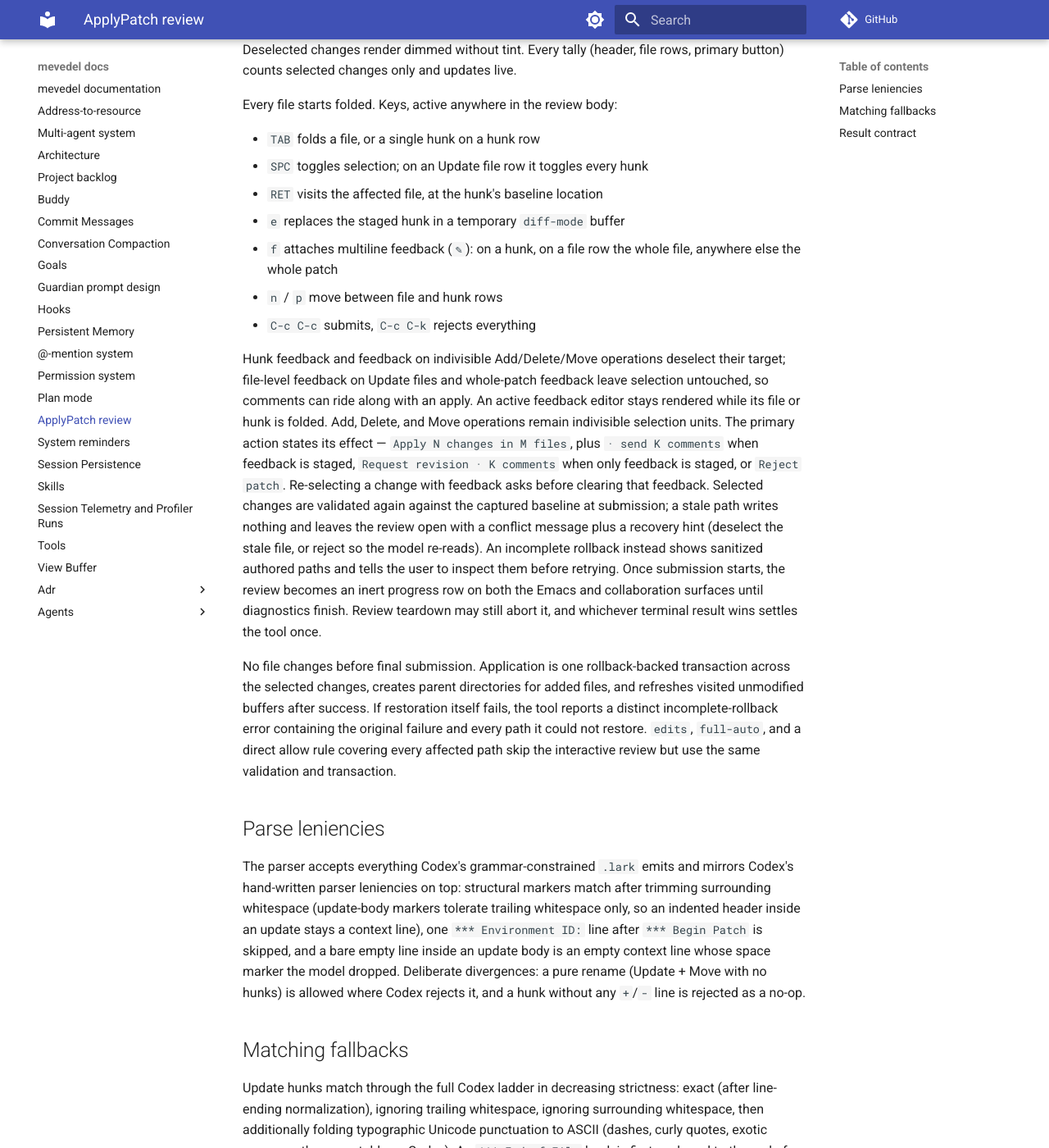
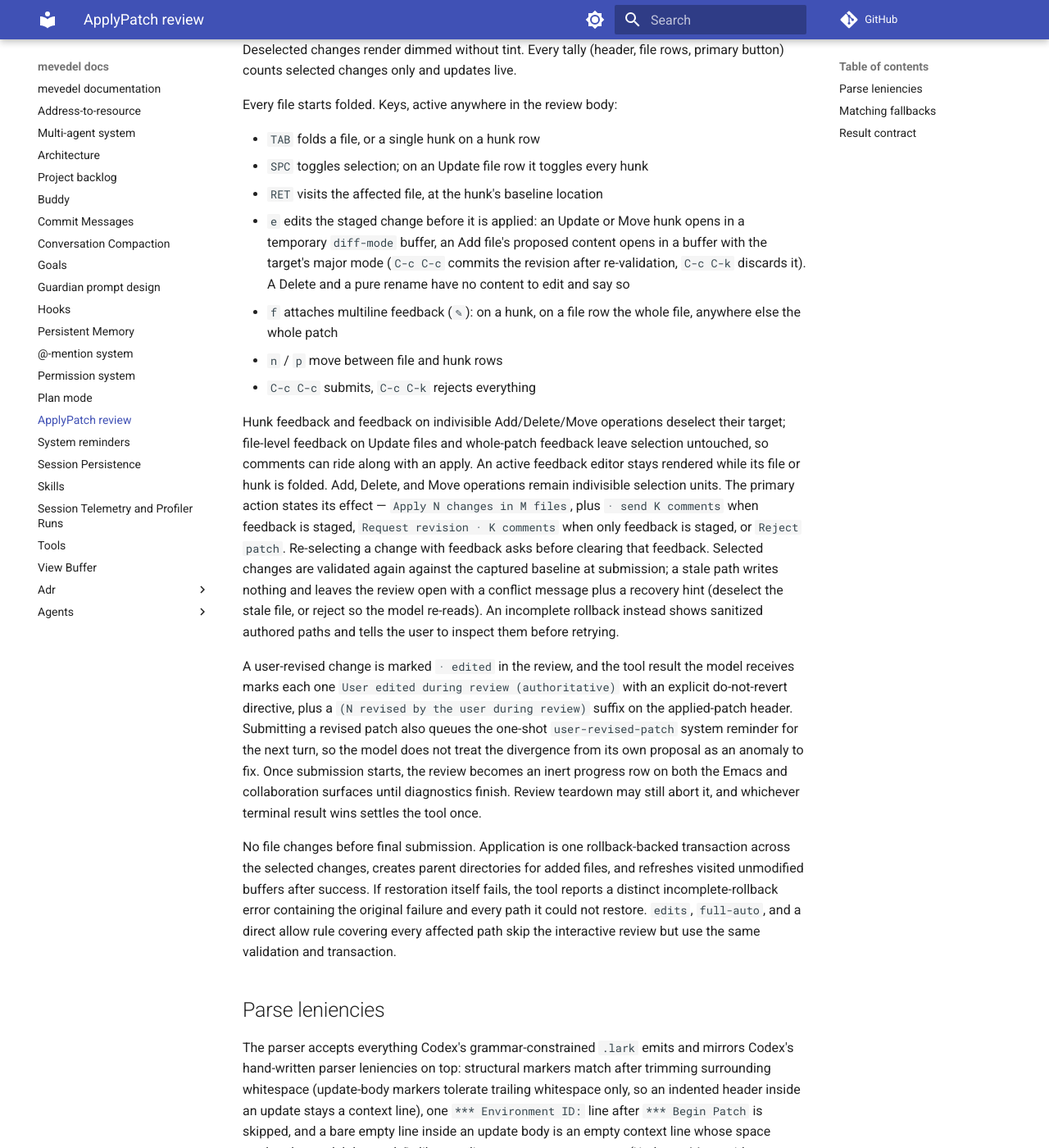
Before and after one commit to FrauH0lle/mevedel, an MkDocs documentation site: the page built from docs/preview.md, in a window 1280 px wide and 1400 px high, scrolled down 781 px. Shown: the whole window at 82% size. Built offline with MkDocs 1.6.1 and Material for MkDocs 9.7.7, drawn with Linux system fonts in a browser that asks for light colours; comment, search, counter and statistics services are not loaded.

Commit message:
feat(patch)!: Make review edits editable everywhere and revert-proof
The user revised an approved hunk during review and the model treated
the divergence from its own proposal as an anomaly: it re-read the
file, declared the applied result "unexpected", and proposed a patch
reverting the user's change.  The only marker in the tool result was
"Modified (authoritative)", a label that names neither the author of
the change nor the stance to take toward it.

The result now says what it means.  Every applied change the user
revised is reported as "User edited during review (authoritative)"
with the directive not to revert it, the applied-patch header carries
"(N revised by the user during review)", and submitting a revised
patch queues the new one-shot `user-revised-patch' reminder so the
next turn repeats the directive even if the model skims the result.

`e' also works on every operation kind now, from the base review map
instead of the hunk rows alone -- pressing it used to fall through to
`self-insert-command' and yield "Text is read-only" anywhere the hunk
map did not reach:

* An Update or Move hunk opens in the diff edit buffer (Move hunks
carry a dedicated edit-target property so per-hunk selection stays
impossible on whole-operation kinds).
* An Add file's proposed content opens in a buffer with the target's
major mode; committing re-validates through the planned-changes gate
and marks the operation revised, shown as "· edited" on its row.
* A Delete and a pure rename say they have no content to edit.

`mevedel-patch-review-edit-hunk' is renamed to
`mevedel-patch-review-edit'; the edit buffer binds its locals after
the major-mode call, which had been killing them.

* mevedel-reminders.el: `mevedel-reminders-make-user-revised-patch',
a `text' recipe contract, and the schema entry.
* mevedel-tool-patch.el: result wording, revised-count helper.
* mevedel-patch-review.el: edit dispatcher, Add content editing,
reminder queueing on submit.
* docs/preview.md, docs/reminders.md: both surfaces documented.

```diff
--- a/docs/preview.md
+++ b/docs/preview.md
@@ -43,7 +43,11 @@ Every file starts folded. Keys, active anywhere in the review body:
 - `TAB` folds a file, or a single hunk on a hunk row
 - `SPC` toggles selection; on an Update file row it toggles every hunk
 - `RET` visits the affected file, at the hunk's baseline location
-- `e` replaces the staged hunk in a temporary `diff-mode` buffer
+- `e` edits the staged change before it is applied: an Update or Move hunk
+  opens in a temporary `diff-mode` buffer, an Add file's proposed content
+  opens in a buffer with the target's major mode (`C-c C-c` commits the
+  revision after re-validation, `C-c C-k` discards it). A Delete and a
+  pure rename have no content to edit and say so
 - `f` attaches multiline feedback (`✎`): on a hunk, on a file row the whole
   file, anywhere else the whole patch
 - `n` / `p` move between file and hunk rows
@@ -63,6 +67,14 @@ path writes nothing and leaves the review open with a conflict message plus
 a recovery hint (deselect the stale file, or reject so the model re-reads).
 An incomplete rollback instead shows sanitized authored paths and tells the
 user to inspect them before retrying.
+
+A user-revised change is marked `· edited` in the review, and the tool
+result the model receives marks each one `User edited during review
+(authoritative)` with an explicit do-not-revert directive, plus a
+`(N revised by the user during review)` suffix on the applied-patch
+header. Submitting a revised patch also queues the one-shot
+`user-revised-patch` system reminder for the next turn, so the model does
+not treat the divergence from its own proposal as an anomaly to fix.
 Once submission starts, the review becomes an inert progress row on both the
 Emacs and collaboration surfaces until diagnostics finish.  Review teardown
 may still abort it, and whichever terminal result wins settles the tool once.
```
Also changed, not shown: docs/reminders.md (+7 -0 lines), 6 other files.
